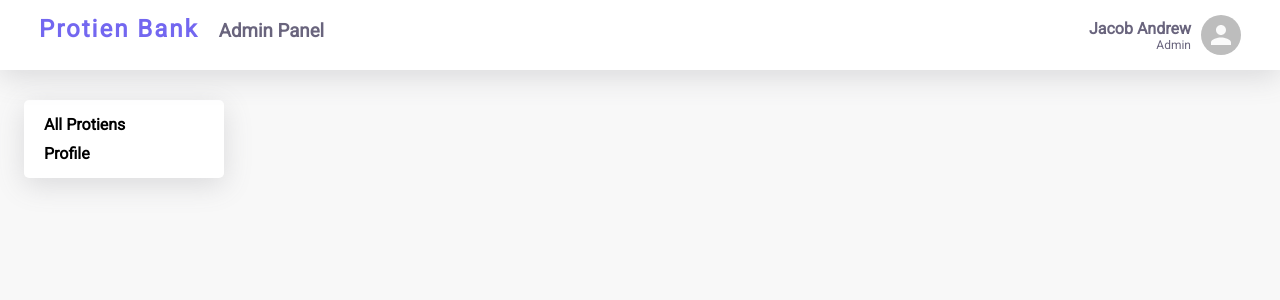
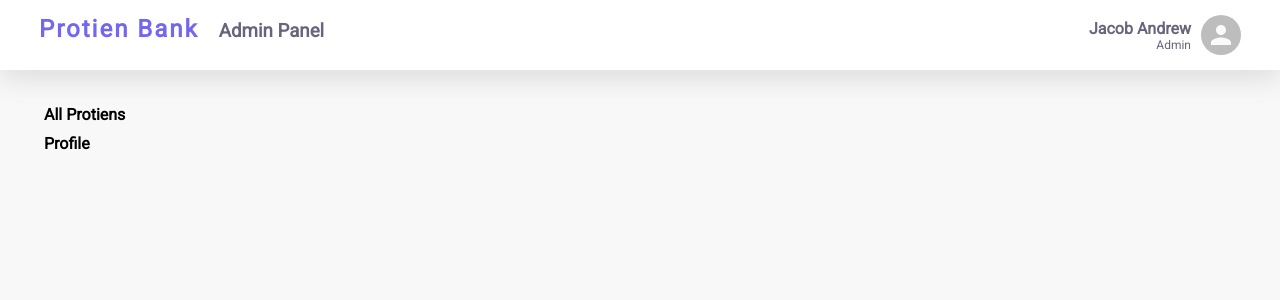
Before and after one commit to korathbasil/protien-bank-admin, a React (Create React App) app: page / in a window 1280 px wide. Shown: the top 300 px of the page. Built offline with nearby package versions, Linux system fonts and the light colour scheme.

Commit message:
style change

```diff
--- a/src/app/App.css
+++ b/src/app/App.css
@@ -21,5 +21,5 @@ body {
   margin: 0 auto;
 }
 .page {
-  padding-top: 100px;
+  padding-top: 90px;
 }
--- a/src/components/sidebar/sidebar.css
+++ b/src/components/sidebar/sidebar.css
@@ -2,10 +2,8 @@
   width: 200px;
   display: flex;
   flex-direction: column;
-  background-color: white;
   padding: 10px;
   border-radius: 5px;
-  box-shadow: var(--shadow-light);
 }
 .sidebar__item {
   width: 100%;
```
